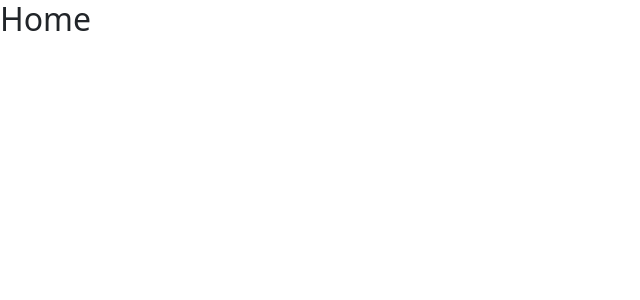
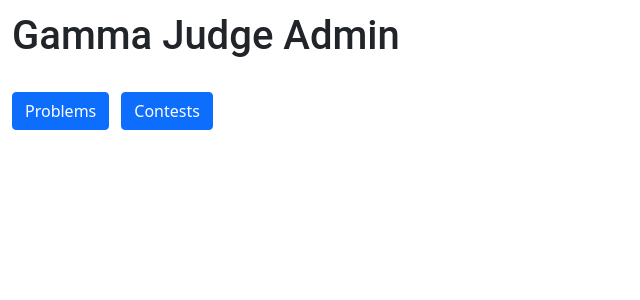
Before and after one commit to Gamma-Online-Judge/gamma-judge-admin, a React (Create React App) app: page / in a window 1280 px wide. Shown: the top 300 px of the page, without its empty margins (0-640 px from the left). Built offline with nearby package versions, Linux system fonts and the light colour scheme.

Commit message:
Creation of home page

```diff
--- a/src/pages/HomePage.tsx
+++ b/src/pages/HomePage.tsx
@@ -1,3 +1,20 @@
+import { Button } from "react-bootstrap";
+import { Link } from "react-router-dom";
+
 export default function HomePage() {
-    return <h2>Home</h2>;
-  }
+  return (
+    <div>
+      <div className="title-container">
+        <h1 className="form-title"> Gamma Judge Admin </h1>
+      </div>
+      <div className="form-container">
+        <Link className="input-container" to="/problems">
+          <Button>Problems</Button>
+        </Link>
+        <Link className="input-container" to="/contests">
+          <Button>Contests</Button>
+        </Link>
+      </div>
+    </div>
+  );
+}
```
